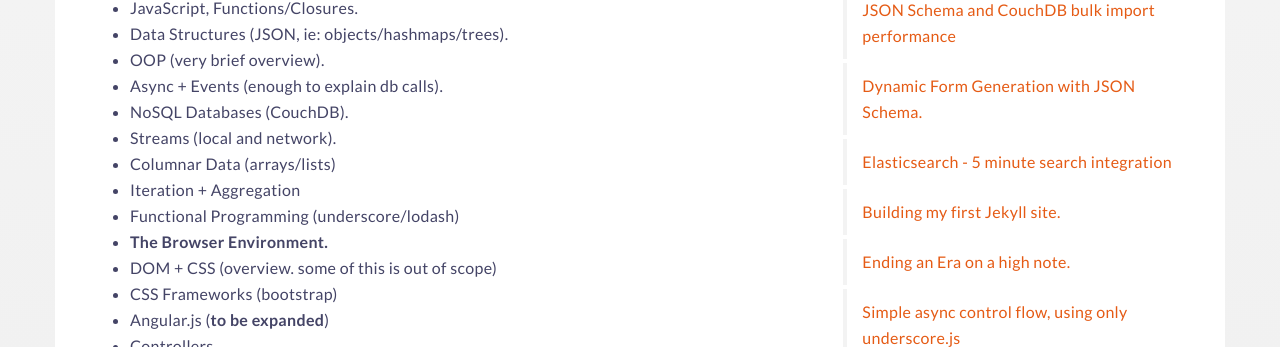
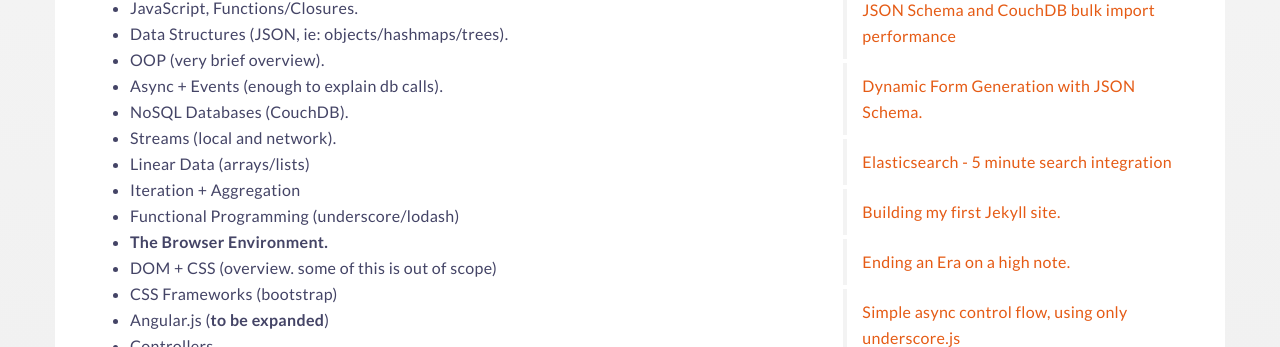
Before and after one commit to AdrianRossouw/daemon-co-za, a Jekyll site: the page built from _posts/articles/2014-04-15-introduction-fullstack-fundamentals.md, in a window 1280 px wide and 900 px high, scrolled down 2000 px. Shown: the part 177-524 px from the top of the window. Built offline with Jekyll 4.4.1, drawn with Linux system fonts in a browser that asks for light colours; comment, search, counter and statistics services are not loaded.

Commit message:
columnar is a brainfart.

```diff
--- a/_posts/articles/2014-04-15-introduction-fullstack-fundamentals.md
+++ b/_posts/articles/2014-04-15-introduction-fullstack-fundamentals.md
@@ -61,7 +61,7 @@ I'm going to avoid rewriting things that exist on the internet, so I will only c
 * Async + Events (enough to explain db calls).
 * NoSQL Databases (CouchDB).
 * Streams (local and network).
-* Columnar Data (arrays/lists)
+* Linear Data (arrays/lists)
 * Iteration + Aggregation
 * Functional Programming (underscore/lodash)
 * __The Browser Environment.__
```
